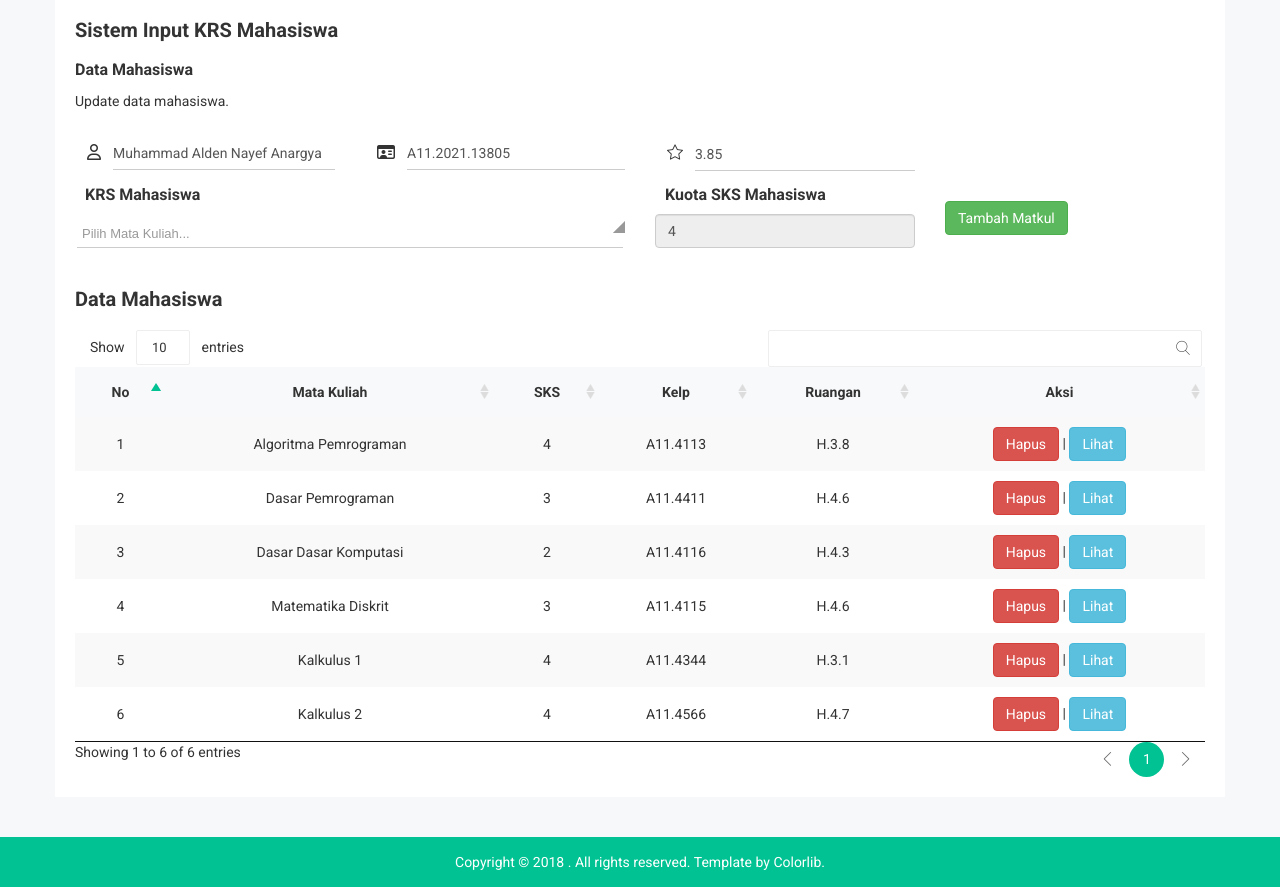
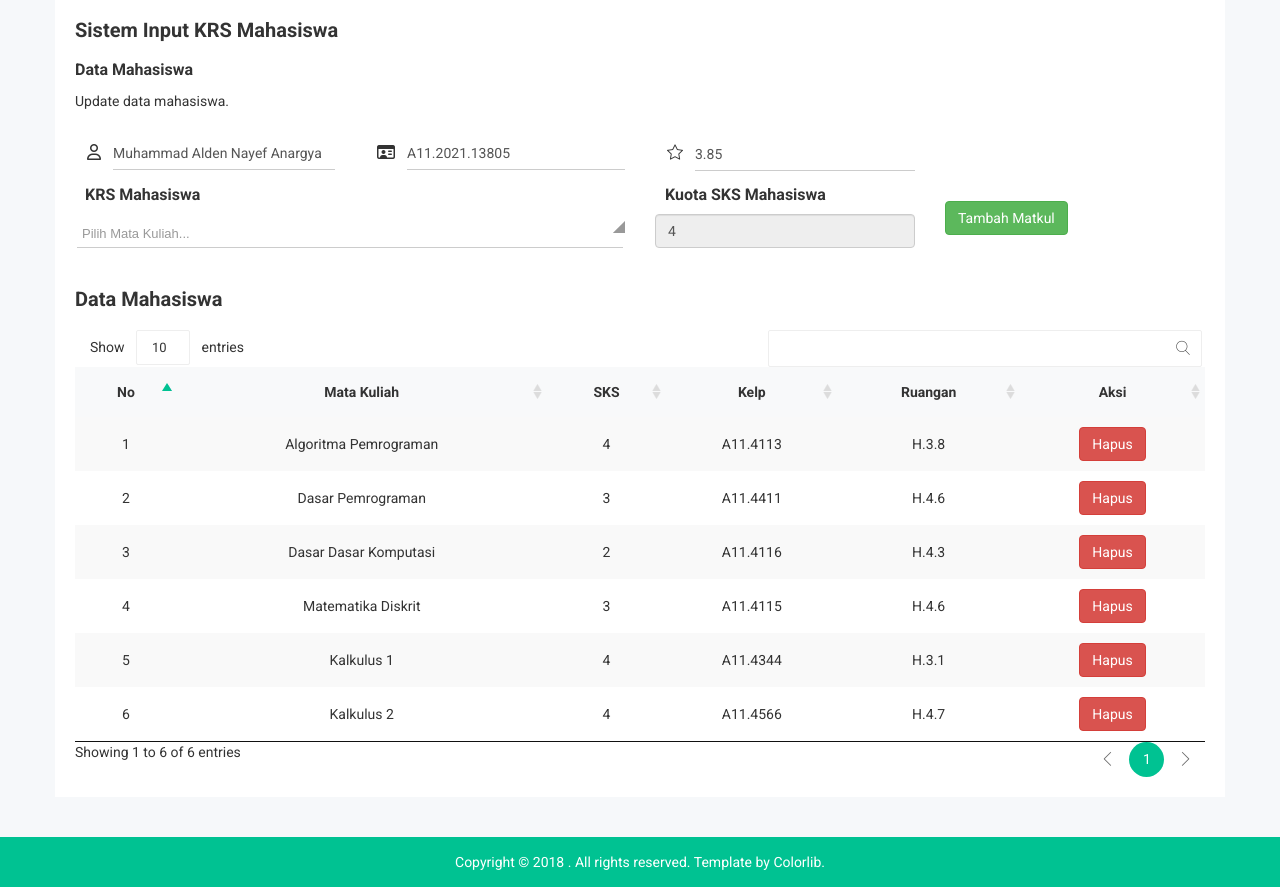
Before and after one commit to aldennayef/bengkel_koding, a CodeIgniter app: page /bengkod/krs/v_edit_mahasiswa/12 in a window 1280 px wide. Shown: the part 193-1080 px from the top of the page. Run offline with CodeIgniter, Linux system fonts and the light colour scheme; data comes from the database, SQL or seed files in the repository; some web fonts are replaced.

Commit message:
hapus tombol lihat di halaman input krs

```diff
--- a/sistem_input_krs/application/views/edit_mahasiswa.php
+++ b/sistem_input_krs/application/views/edit_mahasiswa.php
@@ -164,8 +164,6 @@
                                     <td><?=$jwl['ruangan']?></td>
                                     <td><button class="btn btn-danger notika-btn-success hapusBtn" id="sa-warning"
                                             data-idMhsHapus="<?=$jwl['id']?>" data-matkul="<?= $jwl['matakuliah']; ?>" data-sks="<?= $jwl['sks']; ?>">Hapus</button>
-                                        |
-                                        <button class="btn btn-info notika-btn-success">Lihat</button>
                                     </td>
                                 </tr>
                                 <?php endforeach; } else{?>
```
